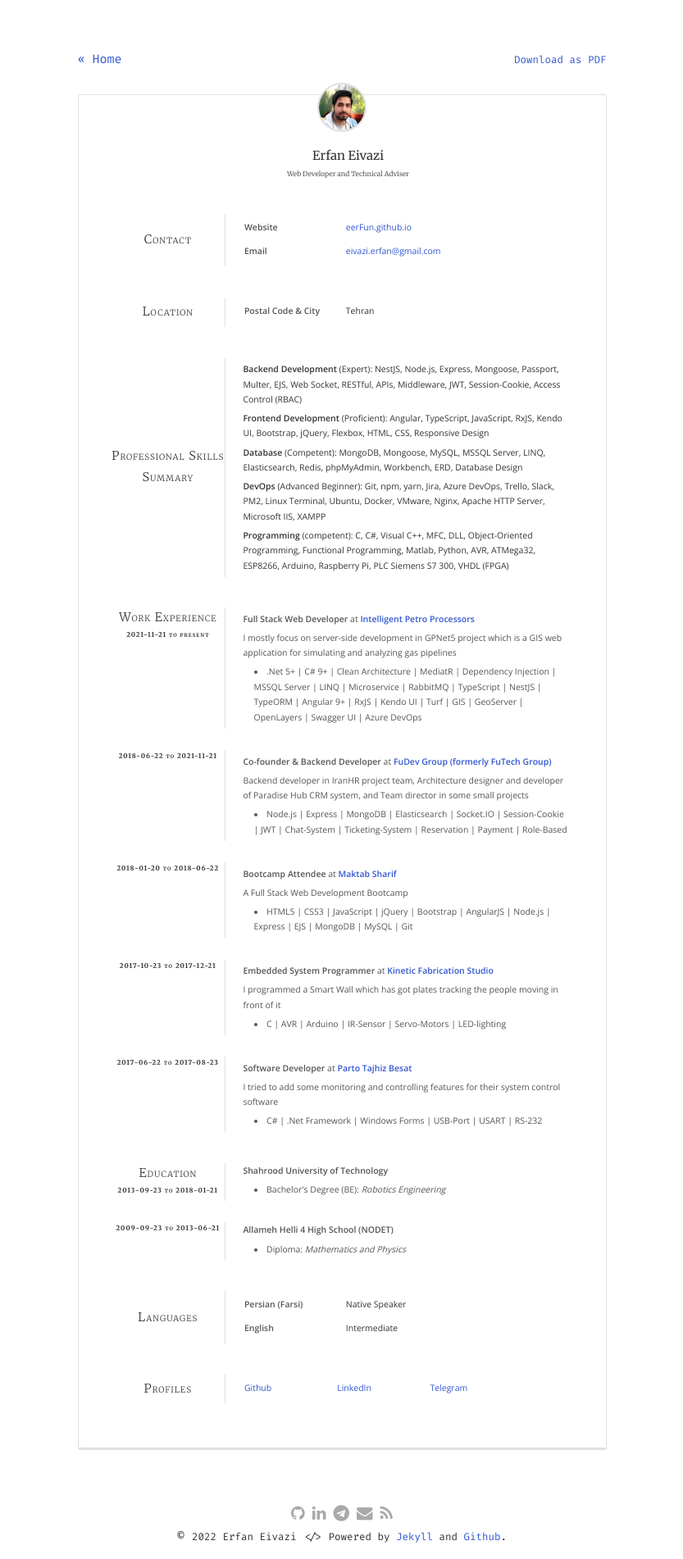
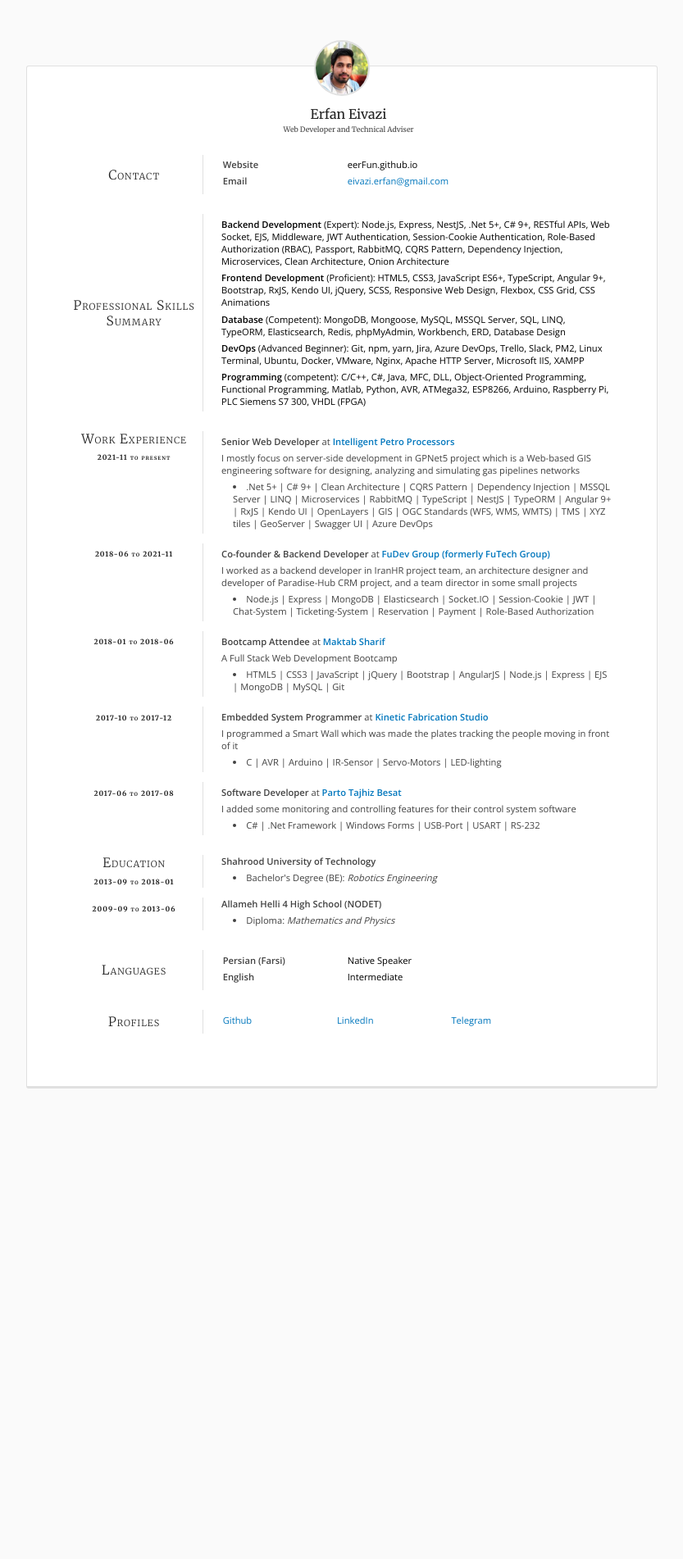
Before and after one commit to eerFun/eerFun.github.io, a Jekyll site: the page resume.html, which Jekyll copies as it is, in a window 1280 px wide. Shown: the whole page at 82% size, without its empty margins (223-1056 px from the left). Built offline with Jekyll 4.4.1, drawn with Linux system fonts in a browser that asks for light colours; after the commit the page ends 1344 px from its top, so only the background shows below that.

Commit message:
Update resume 1402-02-26

```diff
--- a/resume.html
+++ b/resume.html
@@ -486,7 +482,7 @@ div.content-text.skills-listing > ul > li:first-child {
               <div class="content-text">
                   <ul>
                     <li>Website</li>
-                    <li><a href="https://eerFun.github.io">eerFun.github.io</a></li>
+                    <li>eerFun.github.io</li>
                   </ul>
                   <ul>
                     <li>Email</li>
@@ -496,19 +492,6 @@ div.content-text.skills-listing > ul > li:first-child {
             </div>
           </section>
 
-              <section class="content">
-                <div class="row">
-                  <div class="content-cat">
-                    Location
-                  </div>
-                  <div class="content-text">
-                        <ul>
-                          <li>Postal Code & City</li>
-                          <li>  Tehran</li>
-                        </ul>
-                  </div>
-                </div>
-              </section>
 
           <section class="content">
             <div class="row">
@@ -523,7 +506,7 @@ div.content-text.skills-listing > ul > li:first-child {
                         </strong>
                     </span>
                       <span>(Expert):</span>
-                      NestJS, Node.js, Express, Mongoose, Passport, Multer, EJS, Web Socket, RESTful, APIs, Middleware, JWT, Session-Cookie, Access Control (RBAC)
+                      Node.js, Express, NestJS, .Net 5+, C# 9+, RESTful APIs, Web Socket, EJS, Middleware, JWT Authentication, Session-Cookie Authentication, Role-Based Authorization (RBAC), Passport, RabbitMQ, CQRS Pattern, Dependency Injection, Microservices, Clean Architecture, Onion Architecture
                   </p>
                   <p>
                     <span class="name">
@@ -532,7 +515,7 @@ div.content-text.skills-listing > ul > li:first-child {
                         </strong>
                     </span>
                       <span>(Proficient):</span>
-                      Angular, TypeScript, JavaScript, RxJS, Kendo UI, Bootstrap, jQuery, Flexbox, HTML, CSS, Responsive Design
+                      HTML5, CSS3, JavaScript ES6+, TypeScript, Angular 9+, Bootstrap, RxJS, Kendo UI, jQuery, SCSS, Responsive Web Design, Flexbox, CSS Grid, CSS Animations
                   </p>
                   <p>
                     <span class="name">
@@ -541,7 +524,7 @@ div.content-text.skills-listing > ul > li:first-child {
                         </strong>
                     </span>
                       <span>(Competent):</span>
-                      MongoDB, Mongoose, MySQL, MSSQL Server, LINQ, Elasticsearch, Redis, phpMyAdmin, Workbench, ERD, Database Design
+                      MongoDB, Mongoose, MySQL, MSSQL Server, SQL, LINQ, TypeORM, Elasticsearch, Redis, phpMyAdmin, Workbench, ERD, Database Design
                   </p>
                   <p>
                     <span class="name">
@@ -559,7 +542,7 @@ div.content-text.skills-listing > ul > li:first-child {
                         </strong>
                     </span>
                       <span>(competent):</span>
-                      C, C#, Visual C++, MFC, DLL, Object-Oriented Programming, Functional Programming, Matlab, Python, AVR, ATMega32, ESP8266, Arduino, Raspberry Pi, PLC Siemens S7 300, VHDL (FPGA)
+                      C/C++, C#, Java, MFC, DLL, Object-Oriented Programming, Functional Programming, Matlab, Python, AVR, ATMega32, ESP8266, Arduino, Raspberry Pi, PLC Siemens S7 300, VHDL (FPGA)
                   </p>
               </div>
             </div>
@@ -571,37 +554,37 @@ div.content-text.skills-listing > ul > li:first-child {
                   <div class="row">
                     <div class="content-cat big-text">
                         Work  Experience
-                          <p>2021-11-21 to present</p>
+                          <p>2021-11 to present</p>
                     </div>
                     <div class="content-text work-listing education-listing">
                           <p>
-                          <strong>Full Stack Web Developer</strong>
+                          <strong>Senior Web Developer</strong>
                           at <strong><a href="https://inproc.ir/">Intelligent Petro Processors</a></strong>
                         </p>
-                        <p>I mostly focus on server-side development in GPNet5 project which is a GIS web application for simulating and analyzing gas pipelines</p>
-                          <p class="highlight">.Net 5+ | C# 9+ | Clean Architecture | MediatR | Dependency Injection | MSSQL Server | LINQ | Microservice | RabbitMQ | TypeScript | NestJS | TypeORM | Angular 9+ | RxJS | Kendo UI | Turf | GIS | GeoServer | OpenLayers | Swagger UI | Azure DevOps</p>
+                        <p>I mostly focus on server-side development in GPNet5 project which is a Web-based GIS engineering software for designing, analyzing and simulating gas pipelines networks</p>
+                          <p class="highlight">.Net 5+ | C# 9+ | Clean Architecture | CQRS Pattern | Dependency Injection | MSSQL Server | LINQ | Microservices | RabbitMQ | TypeScript | NestJS | TypeORM | Angular 9+ | RxJS | Kendo UI | OpenLayers | GIS | OGC Standards (WFS, WMS, WMTS) | TMS | XYZ tiles | GeoServer | Swagger UI | Azure DevOps</p>
                     </div>
                   </div>
                 </section>
                 <section class="content work-content">
                   <div class="row">
                     <div class="content-cat big-text">
-                          <p>2018-06-22 to 2021-11-21</p>
+                          <p>2018-06 to 2021-11</p>
                     </div>
                     <div class="content-text work-listing education-listing">
                           <p>
                           <strong>Co-founder &amp; Backend Developer</strong>
                           at <strong><a href="https://fudev.ir/">FuDev Group (formerly FuTech Group)</a></strong>
                         </p>
-                        <p>Backend developer in IranHR project team, Architecture designer and developer of Paradise Hub CRM system, and Team director in some small projects</p>
-                          <p class="highlight">Node.js | Express | MongoDB | Elasticsearch | Socket.IO | Session-Cookie | JWT | Chat-System | Ticketing-System | Reservation | Payment | Role-Based</p>
+                        <p>I worked as a backend developer in IranHR project team, an architecture designer and developer of Paradise-Hub CRM project, and a team director in some small projects</p>
+                          <p class="highlight">Node.js | Express | MongoDB | Elasticsearch | Socket.IO | Session-Cookie | JWT | Chat-System | Ticketing-System | Reservation | Payment | Role-Based Authorization</p>
                     </div>
                   </div>
                 </section>
                 <section class="content work-content">
                   <div class="row">
                     <div class="content-cat big-text">
-                          <p>2018-01-20 to 2018-06-22</p>
+                          <p>2018-01 to 2018-06</p>
                     </div>
                     <div class="content-text work-listing education-listing">
                           <p>
@@ -616,14 +599,14 @@ div.content-text.skills-listing > ul > li:first-child {
                 <section class="content work-content">
                   <div class="row">
                     <div class="content-cat big-text">
-                          <p>2017-10-23 to 2017-12-21</p>
+                          <p>2017-10 to 2017-12</p>
                     </div>
                     <div class="content-text work-listing education-listing">
                           <p>
                           <strong>Embedded System Programmer</strong>
                           at <strong><a href="https://kfabstudio.ir/">Kinetic Fabrication Studio</a></strong>
                         </p>
-                        <p>I programmed a Smart Wall which has got plates tracking the people moving in front of it</p>
+                        <p>I programmed a Smart Wall which was made the plates tracking the people moving in front of it</p>
                           <p class="highlight">C | AVR | Arduino | IR-Sensor | Servo-Motors | LED-lighting</p>
                     </div>
                   </div>
@@ -631,14 +614,14 @@ div.content-text.skills-listing > ul > li:first-child {
                 <section class="content work-content">
                   <div class="row">
                     <div class="content-cat big-text">
-                          <p>2017-06-22 to 2017-08-23</p>
+                          <p>2017-06 to 2017-08</p>
                     </div>
                     <div class="content-text work-listing education-listing">
                           <p>
                           <strong>Software Developer</strong>
                           at <strong><a href="http://www.rghp.ir/">Parto Tajhiz Besat</a></strong>
                         </p>
-                        <p>I tried to add some monitoring and controlling features for their system control software</p>
+                        <p>I added some monitoring and controlling features for their control system software</p>
                           <p class="highlight">C# | .Net Framework | Windows Forms | USB-Port | USART | RS-232</p>
                     </div>
                   </div>
@@ -648,7 +631,7 @@ div.content-text.skills-listing > ul > li:first-child {
                   <div class="row">
                     <div class="content-cat big-text">
                         Education
-                          <p>2013-09-23 to 2018-01-21</p>
+                          <p>2013-09 to 2018-01</p>
                     </div>
                     <div class="content-text work-listing education-listing">
                           <p style="margin-top:0;" class="heading">Shahrood University of Technology</p>
@@ -662,7 +645,7 @@ div.content-text.skills-listing > ul > li:first-child {
                 <section class="content education-content">
                   <div class="row">
                     <div class="content-cat big-text">
-                          <p>2009-09-23 to 2013-06-21</p>
+                          <p>2009-09 to 2013-06</p>
                     </div>
                     <div class="content-text work-listing education-listing">
                           <p style="margin-top:0;" class="heading">Allameh Helli 4 High School (NODET)</p>
```
Also changed, not shown: other parts of resume.html (+0 -4 lines), resume.json (+53 -43 lines), 1 other file.
